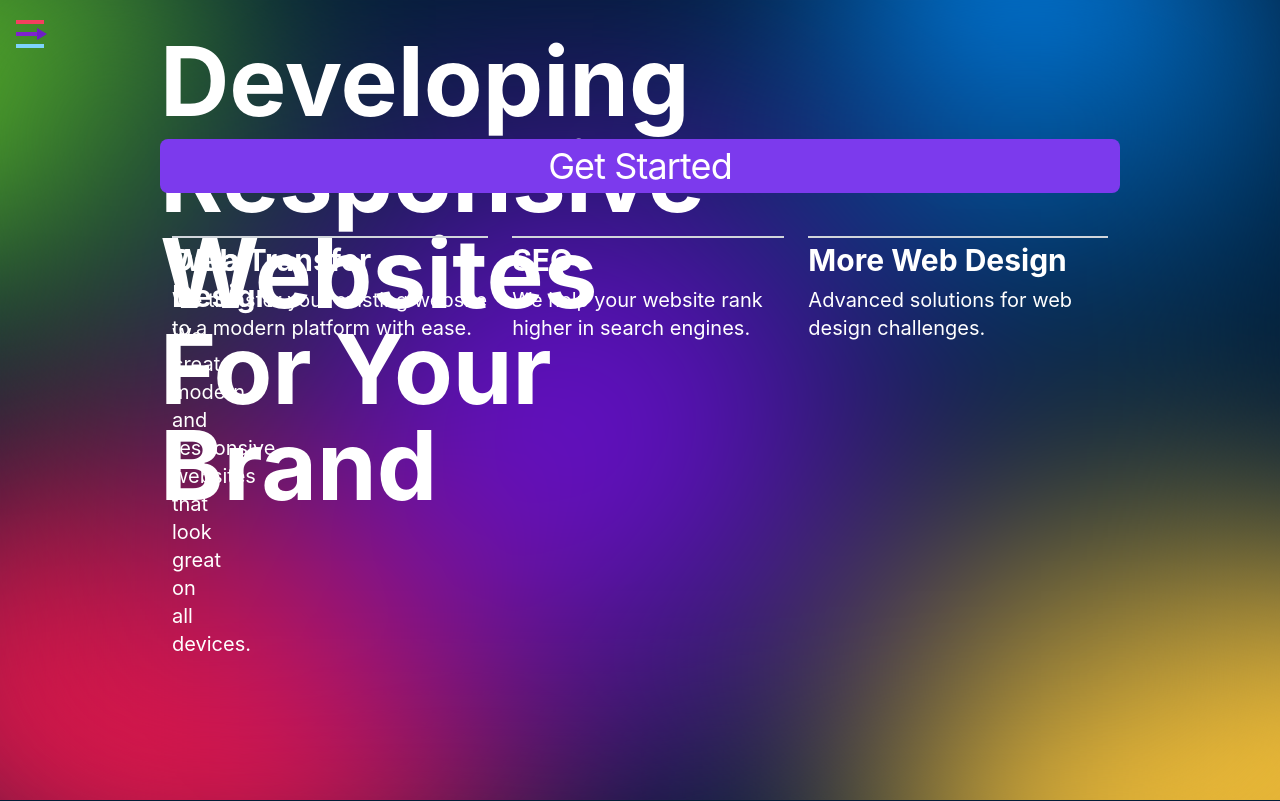
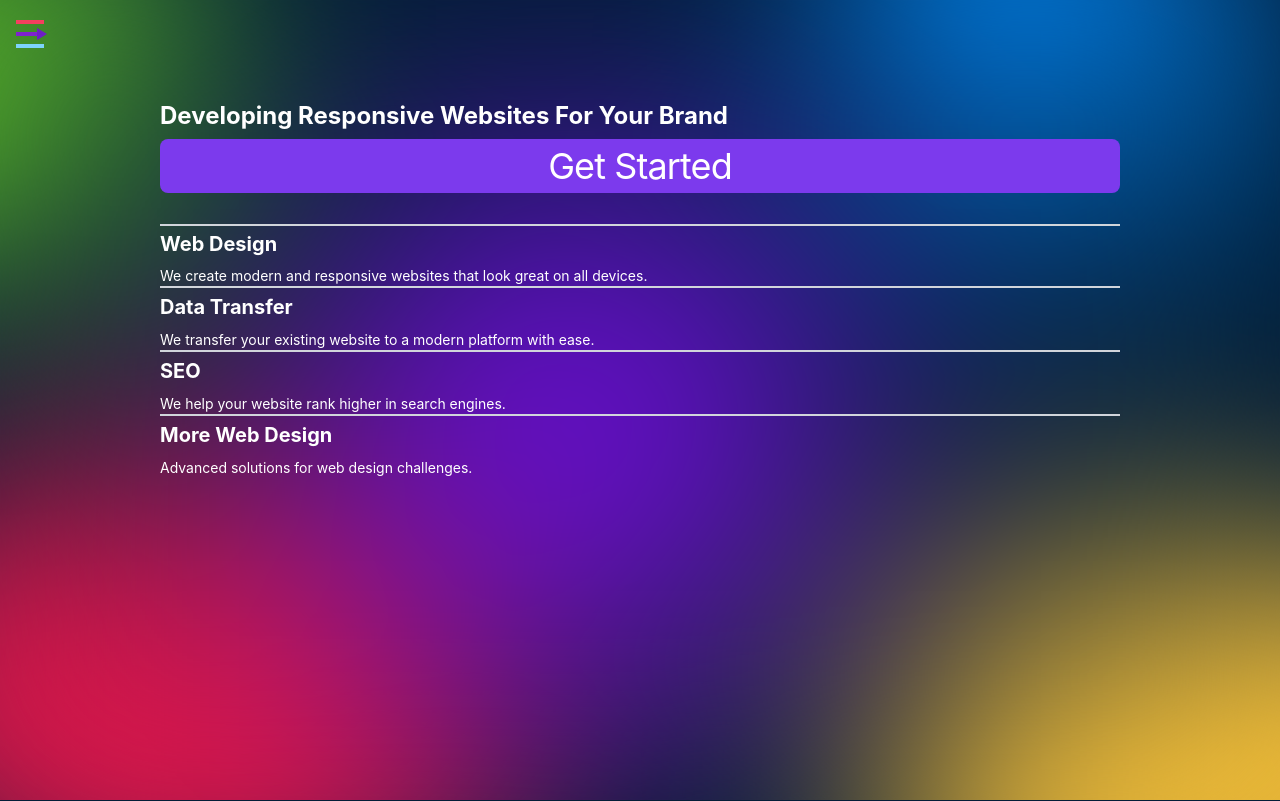
Before and after one commit to infinitepixel-dev/InfinitePixel-Main, a React (Vite) app: page / in a window 1280 px wide. Built offline with nearby package versions, Linux system fonts and the light colour scheme; grey boxes are pictures that could not be loaded.

Commit message:
adjusted config to support new devices

```diff
--- a/tailwind.config.js
+++ b/tailwind.config.js
@@ -3,20 +3,26 @@ export default {
   content: ["./index.html", "./src/**/*.{js,jsx,ts,tsx}"],
   theme: {
     screens: {
-      xs: "375px",
-      sm: "640px",
-      md: "768px",
-      lg: "1029px",
-      xl: "1280px",
-      xxl: "1440px",
-      d1080: "1080px",
-      d1440: "1440px",
+      m375: "375px", // Mobile (iPhone X and similar)
+      m384: "384px", // Mobile (Samsung Galaxy S23 Ultra)
+      m693: "693px", // Mobile (Samsung Galaxy S23 Ultra - landscape)
       galaxyS23Ultra: "384px",
-      galaxyS23Ultra_Landscape: "693px",
-      iphone13ProMax: "414px",
-      iphone13ProMax_Landscape: "896px",
-      iphone15ProMax: "428px",
-      iphone15ProMax_Landscape: "926px",
+      galaxyS23Ultra_Landscape: "693px", // Mobile (Galaxy S23 Ultra Landscape)
+      iphone6_7_8: "640px", // Mobile (iPhone 6/7/8 and similar)
+      iphoneX: "375px", // Mobile (iPhone X and similar)
+      iphone13ProMax: "414px", // Mobile (iPhone 13 Pro Max)
+      iphone13ProMax_Landscape: "896px", // Mobile (iPhone 13 Pro Max Landscape)
+      iphone15ProMax: "428px", // Mobile (iPhone 15 Pro Max)
+      iphone15ProMax_Landscape: "926px", // Mobile (iPhone 15 Pro Max Landscape)
+      m768: "768px", // Tablet (iPad portrait mode and similar)
+      t1920: "1920px", // Tablet (Large tablet screens)
+      t2560: "2560px", // Tablet (Extra-large tablet screens)
+      l1024: "1024px", // Laptop (Small laptop screens)
+      l1366: "1366px", // Laptop (Common resolution)
+      l1440: "1440px", // Laptop (Higher resolution)
+      d1080: "1080px", // Desktop (HD monitors)
+      d1280: "1280px", // Desktop (Medium-sized monitors)
+      d1440: "1440px", // Desktop (Large monitors)
     },
     extend: {
       keyframes: {
@@ -59,4 +65,4 @@ export default {
     },
   },
   plugins: ["prettier-plugin-tailwindcss"],
-};
+}
```
